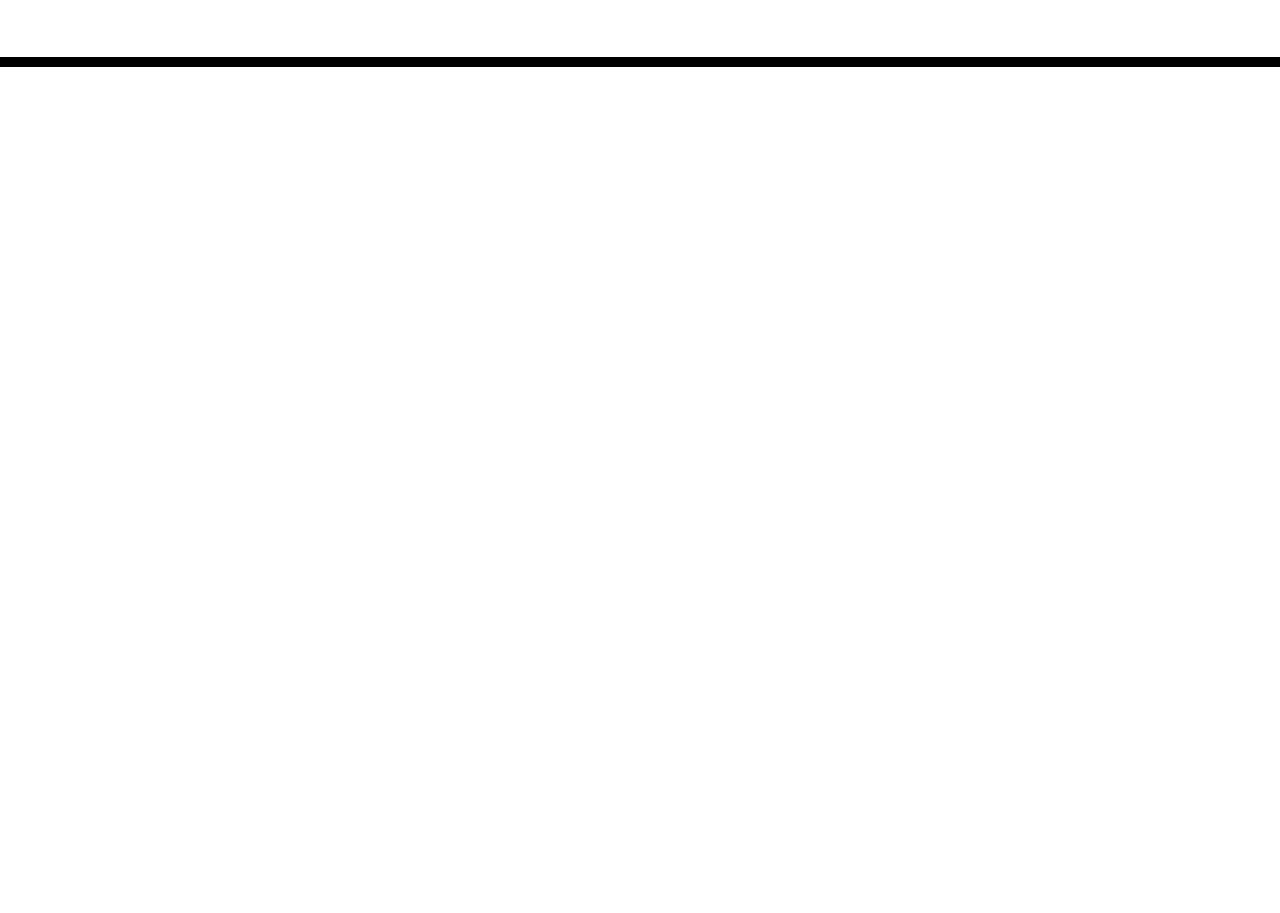
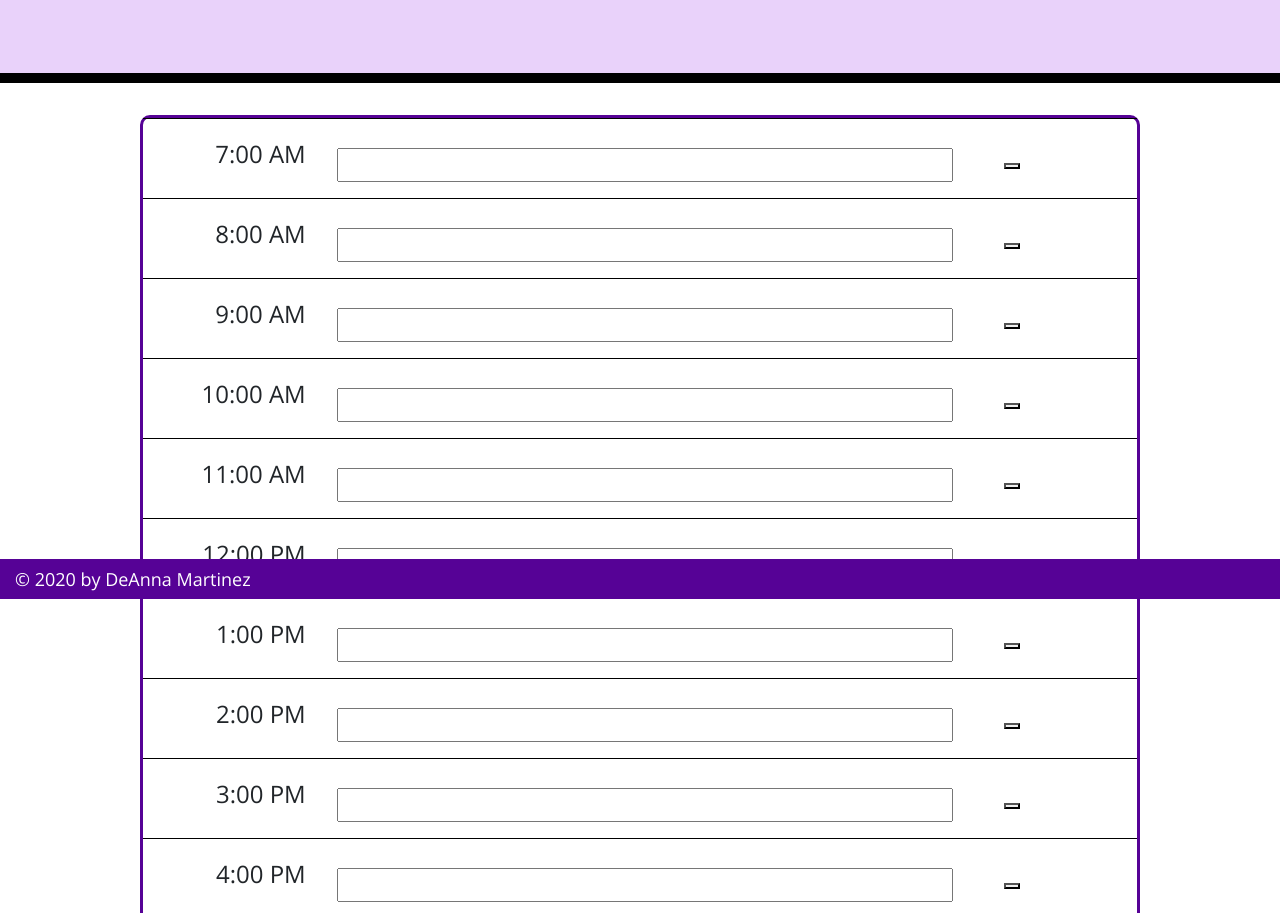
Before and after one commit to deannapi/work-day-scheduler, a plain HTML site: page index.html in a window 1280 px wide. Shown: the part 201-1114 px from the top of the page. Before the commit the page ends 800 px from the top, so only its background shows below. Drawn offline with nearby package versions, Linux system fonts and the light colour scheme; files that its build step writes are made by us from their sources; a web font is replaced by a local one.

Commit message:
added rows for time slows, input field, save button

```diff
--- a/assets/css/style.css
+++ b/assets/css/style.css
@@ -1,7 +1,7 @@
 body {
   font-family: 'Open Sans', sans-serif;
   font-size: 16px;
-  line-height: 1;
+  line-height: 10px;
 }
 
 textarea{
@@ -13,12 +13,57 @@ textarea{
   padding: 10px;
 }
 
+footer {
+  position: absolute;
+  bottom: 0em;
+  width: 100%;
+  font-size: 18px;
+  color: white;
+  background-color: #560296;
+  padding: 15px;
+}
+
+header p {
+  font-size: 20px;
+  color: #560296;
+}
+
 .jumbotron {
   text-align: center;
-  background-color: transparent;
+  background-color: #e9d2fa;
   color: black;
   border-radius: 0;
   border-bottom: 10px solid black;
+  font-variant: small-caps;
+}
+
+.container {
+  border-radius: 10px;
+  border: #560296 solid;
+  height: 850px;
+  width: 1000px;
+}
+
+.time-item {
+  margin: 0;
+  padding: 0 3px 0 3px;
+  align-content: center;
+  text-align: right ;
+}
+
+.agenda {
+  width: 100%;
+  display: flex;
+  height: 40px;
+  margin: 5px;
+  padding: 3px;
+}
+
+.agenda-item {
+  width: 100%;
+  height: 100%;
+  padding: 3px;
+  margin: 20px;
 }
 
 .description{
@@ -33,7 +78,8 @@ textarea{
 .row {
   white-space: pre-wrap;
   height: 80px;
-  border-top: 1px solid white;;
+  border-top: 1px solid black;
+  align-content: center;
 }
 
 .hour {
@@ -57,15 +103,18 @@ textarea{
   color: white;
 }
 
-.saveBtn {
-  border-left: 1px solid black;
-  border-top-right-radius: 15px;
-  border-bottom-right-radius: 15px;
-  background-color: #06AED5;
-  color: white;
+.save {
+  align-content: center;
+  margin: 5px;
 }
 
-.saveBtn i:hover {
+.saveBtn {
+  align-content: center;
+  margin: 3px;
+}
+
+.saveBtn:hover {
   font-size: 20px;
   transition: all .3s ease-in-out;
+  background: green;
 }
--- /dev/null
+++ b/assets/js/script.js
@@ -0,0 +1,31 @@
+// get current date
+const today = new Date();
+
+var month = today.toLocaleString('default', {month: 'long'});
+var dayNum = today.getDate();
+
+var todayOutput = month + " " + dayNum + "," + today.getFullYear();
+
+var weekdays = new Array(7);
+weekdays[0] = "Sunday";
+weekdays[1] = "Monday";
+weekdays[2] = "Tuesday";
+weekdays[3] = "Wednesday";
+weekdays[4] = "Thursday";
+weekdays[5] = "Friday";
+weekdays[6] = "Saturday";
+
+var weekday = today.getDay();
+
+$('#currentDay').text("Today is: " + weekdays[weekday] + " " + todayOutput);
+
+// Build Calendar Time Blocks
+
+// On click event for save button
+$(document).ready(function(){
+    $(".savebBtn").click(function(){
+      $("input:text").val();
+    });
+  });
+
+// Color code events: past, present, future
--- a/index.html
+++ b/index.html
@@ -18,7 +18,8 @@
       href="https://fonts.googleapis.com/css?family=Open+Sans&display=swap"
       rel="stylesheet"
     />
-    <link rel="stylesheet" href="style.css" />
+    <link rel="stylesheet" href="https://cdnjs.cloudflare.com/ajax/libs/open-iconic/1.1.1/font/css/open-iconic-bootstrap.min.css">
+    <link rel="stylesheet" href="./assets/css/style.css" />
     <title>Work Day Scheduler</title>
   </head>
 
@@ -30,9 +31,122 @@
     </header>
     <div class="container">
       <!-- Timeblocks go here -->
+      <div class="row">
+        <div class="col-sm-2 time-item 7am" >
+          <h4>7:00 AM</h4>
+        </div>
+        <div class="agenda col-sm-8">
+            <input type="text" class="agenda-item" id="7am">
+        </div>
+        <div class="save col-sm-1">
+            <button class="saveBtn"><span class="oi oi-data-transfer-upload"></span></button>
+        </div>
     </div>
+    <div class="row">
+        <div class="col-sm-2 time-item" >
+          <h4>8:00 AM</h4>
+        </div>
+        <div class="agenda col-sm-8">
+            <input type="text" class="agenda-item" id="8am">
+        </div>
+        <div class="save col-sm-1">
+            <button class="saveBtn"><span class="oi oi-data-transfer-upload"></span></button>
+        </div>
+    </div>
+    <div class="row">
+        <div class="col-sm-2 time-item" >
+          <h4>9:00 AM</h4>
+        </div>
+        <div class="agenda col-sm-8">
+            <input type="text" class="agenda-item" id="9am">
+        </div>
+        <div class="save col-sm-1">
+            <button class="saveBtn"><span class="oi oi-data-transfer-upload"></span></button>
+        </div>
+    </div>
+    <div class="row">
+        <div class="col-sm-2 time-item" >
+          <h4>10:00 AM</h4>
+        </div>
+        <div class="agenda col-sm-8">
+            <input type="text" class="agenda-item" id="10am">
+        </div>
+        <div class="save col-sm-1">
+            <button class="saveBtn"><span class="oi oi-data-transfer-upload"></span></button>
+        </div>
+    </div>
+    <div class="row">
+        <div class="col-sm-2 time-item" >
+          <h4>11:00 AM</h4>
+        </div>
+        <div class="agenda col-sm-8">
+            <input type="text" class="agenda-item" id="11am">
+        </div>
+        <div class="save col-sm-1">
+            <button class="saveBtn"><span class="oi oi-data-transfer-upload"></span></button>
+        </div>
+    </div>
+    <div class="row">
+        <div class="col-sm-2 time-item" >
+          <h4>12:00 PM</h4>
+        </div>
+        <div class="agenda col-sm-8">
+            <input type="text" class="agenda-item" id="12pm">
+        </div>
+        <div class="save col-sm-1">
+            <button class="saveBtn"><span class="oi oi-data-transfer-upload"></span></button>
+        </div>
+    </div>
+    <div class="row">
+        <div class="col-sm-2 time-item" >
+          <h4>1:00 PM</h4>
+        </div>
+        <div class="agenda col-sm-8">
+            <input type="text" class="agenda-item" id="1pm">
+        </div>
+        <div class="save col-sm-1">
+            <button class="saveBtn"><span class="oi oi-data-transfer-upload"></span></button>
+        </div>
+    </div>
+    <div class="row">
+      <div class="col-sm-2 time-item" >
+        <h4>2:00 PM</h4>
+      </div>
+      <div class="agenda col-sm-8">
+          <input type="text" class="agenda-item" id="2pm">
+      </div>
+      <div class="save col-sm-1">
+          <button class="saveBtn"><span class="oi oi-data-transfer-upload"></span></button>
+      </div>
+  </div>
+    <div class="row">
+        <div class="col-sm-2 time-item" >
+          <h4>3:00 PM</h4>
+        </div>
+        <div class="agenda col-sm-8">
+            <input type="text" class="agenda-item" id="3pm">
+        </div>
+        <div class="save col-sm-1">
+            <button class="saveBtn"><span class="oi oi-data-transfer-upload"></span></button>
+        </div>
+    </div>
+    <div class="row">
+        <div class="col-sm-2 time-item" >
+          <h4>4:00 PM</h4>
+        </div>
+        <div class="agenda col-sm-8">
+            <input type="text" class="agenda-item" id="4pm">
+        </div>
+        <div class="save col-sm-1">
+            <button class="saveBtn"><span class="oi oi-data-transfer-upload"></span></button>
+        </div>
+    </div>
+  </div>
 
+
+    <footer>&copy; 2020 by DeAnna Martinez</footer>
     <script src="https://code.jquery.com/jquery-3.4.1.min.js"></script>
     <script src="https://cdnjs.cloudflare.com/ajax/libs/moment.js/2.24.0/moment.min.js"></script>
+    <script src="./assets/js/script.js" ></script>
   </body>
 </html>
```
Also changed, not shown: assets/js/moment.js (added, +56 -0 lines).
